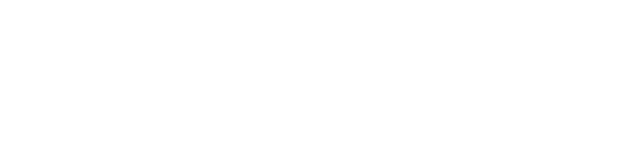
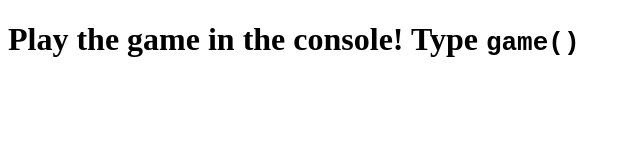
Before and after one commit to KaiVandivier/rock-paper-scissors, a plain HTML site: page index.html in a window 1280 px wide. Shown: the whole page, without its empty margins (0-640 px from the left). Drawn offline with Linux system fonts and the light colour scheme.

Commit message:
Add cleaner code formatting and write a message on the website

```diff
--- a/index.html
+++ b/index.html
@@ -63,7 +63,7 @@
       console.log(message)
       return
     }
-
   </script>
+  <h1>Play the game in the console! Type <code>game()</code></h1>
 </body>
 </html>
```
Lines whose indentation alone changed are shown as unchanged.
